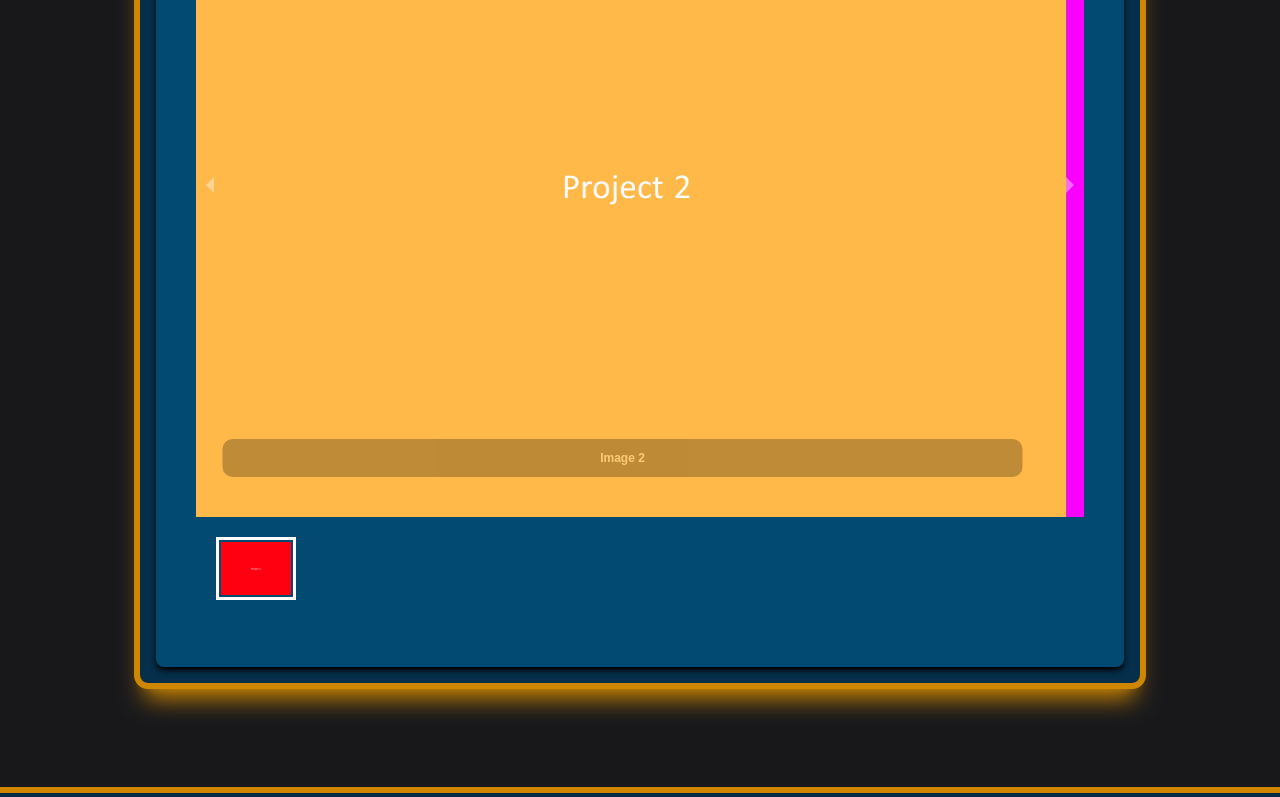
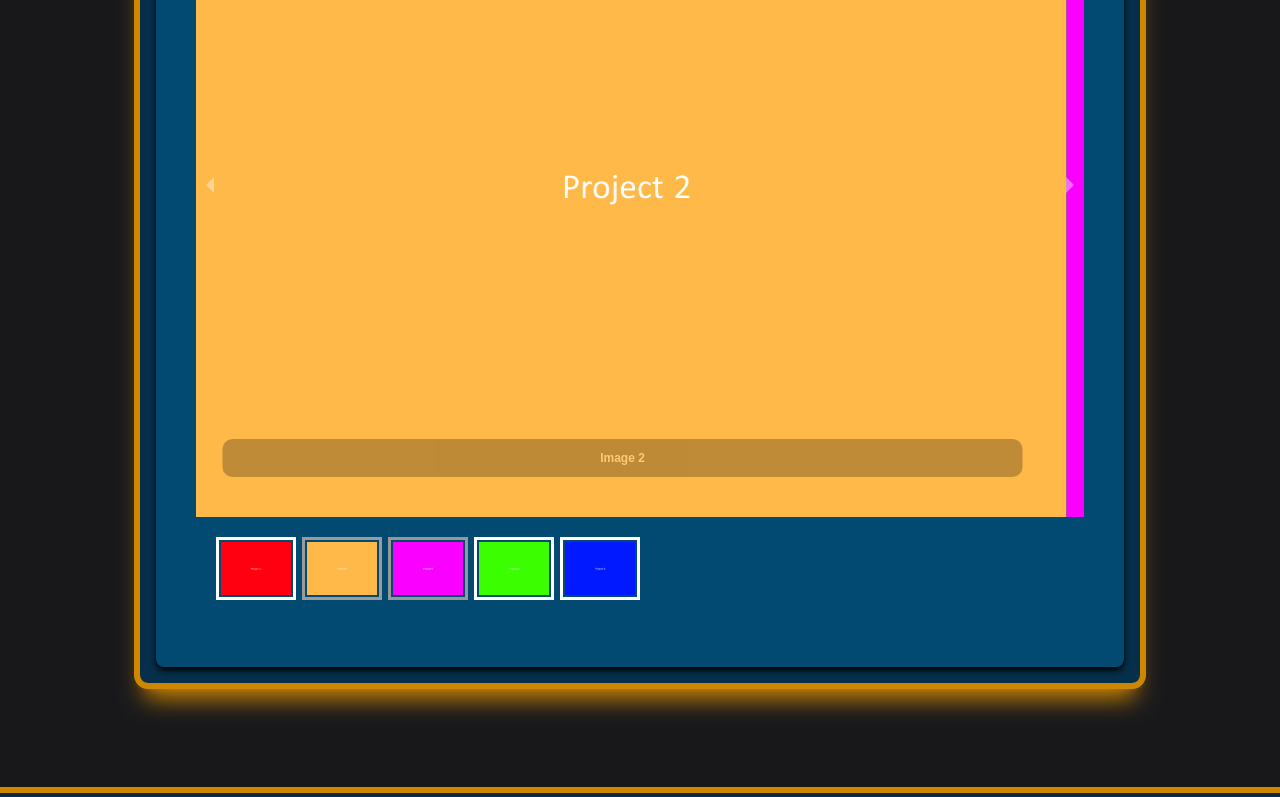
Before and after one commit to alexhart00/Alex-Personal-Website, a Next.js app: page / in a window 1280 px wide. Shown: the part 2149-2946 px from the top of the page. Built offline with nearby package versions, Linux system fonts and the light colour scheme.

Commit message:
return legends

```diff
--- a/src/app/page.tsx
+++ b/src/app/page.tsx
@@ -129,20 +129,20 @@ export default function Home() {
                   <p className="legend">Image 1</p>
               </div>
               <div>
-                  <Image src="/PlaceHolderProject2.png" width={800} height={450} alt="image2" className="w-full h-auto"/>
+                  <img src="/PlaceHolderProject2.png" width={800} height={450} alt="image2" className="w-full h-auto"/>
                   <p className="legend">Image 2</p>
               </div>
               <div>
-                  <Image src="/PlaceHolderProject3.png" width={800} height={450} alt="image3" className="w-full h-auto"/>
+                  <img src="/PlaceHolderProject3.png" width={800} height={450} alt="image3" className="w-full h-auto"/>
                   <p className="legend">Image 3</p>
               </div>
               <div>
-                  <Image src="/PlaceHolderProject4.png" width={800} height={450} alt="image4" className="w-full h-auto"/>
+                  <img src="/PlaceHolderProject4.png" width={800} height={450} alt="image4" className="w-full h-auto"/>
                   <p className="legend">Image 4</p>
               </div>
 
               <div>
-                  <Image src="/PlaceHolderProject5.png" width={800} height={450} alt="image5" className="w-full h-auto"/>
+                  <img src="/PlaceHolderProject5.png" width={800} height={450} alt="image5" className="w-full h-auto"/>
                   <p className="legend">Image 5</p>
               </div>
             </Carousel>
```
